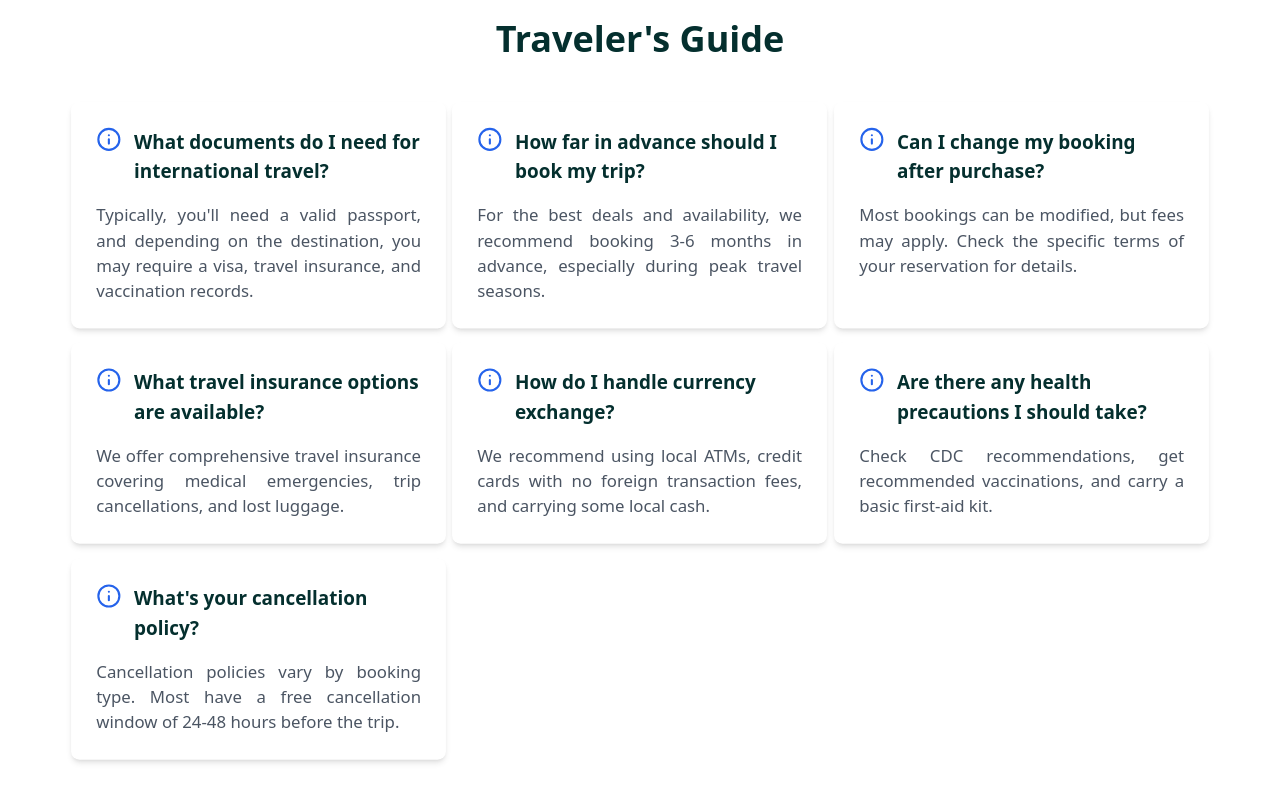
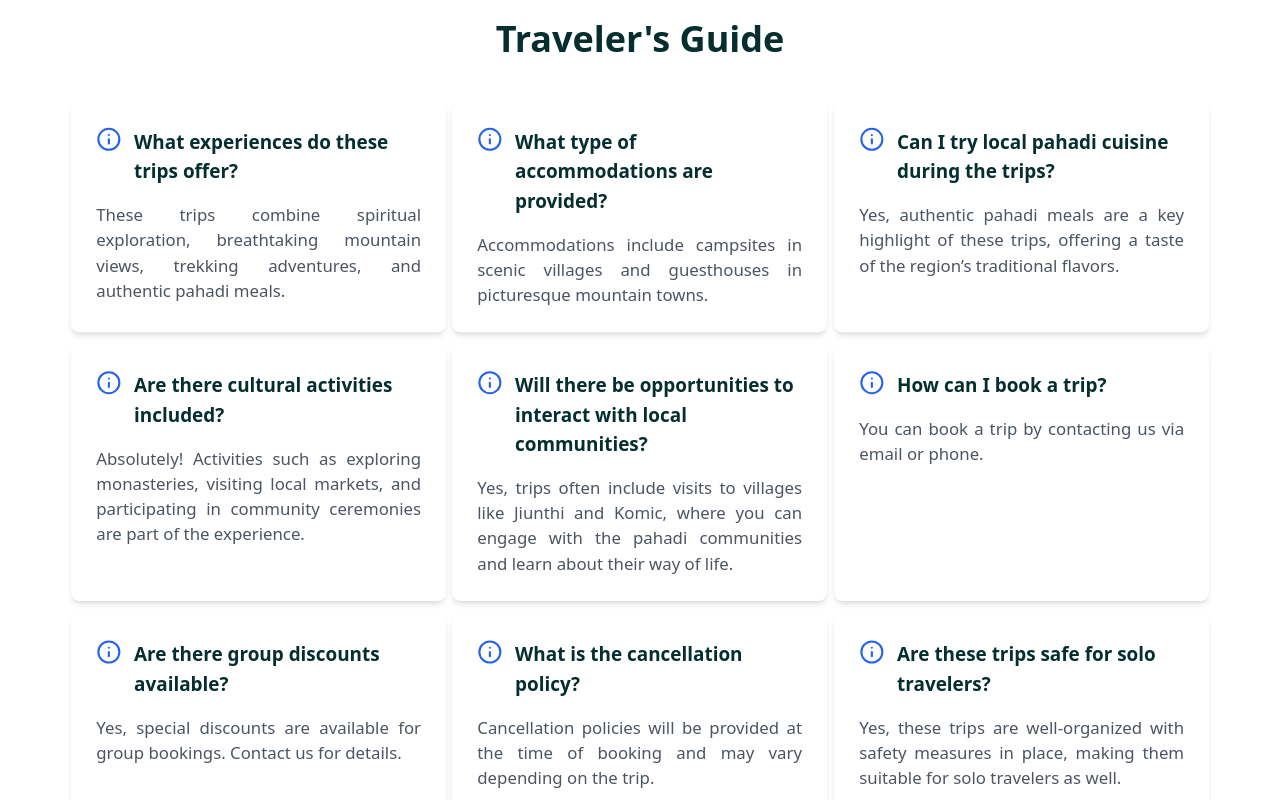
Before and after one commit to OmkarPorlikar/travel_website, a React (Create React App) app: page /itinerary/0 in a window 1280 px wide. Shown: the part 2840-3640 px from the top of the page. Built offline with nearby package versions, Linux system fonts and the light colour scheme; a web font is replaced by a local one.

Commit message:
Update Faq.jsx

```diff
--- a/src/components/FAQ/Faq.jsx
+++ b/src/components/FAQ/Faq.jsx
@@ -5,32 +5,40 @@ const FAQ = () => {
 
  const faqs = [
   {
-      question: "What documents do I need for international travel?",
-      answer: "Typically, you'll need a valid passport, and depending on the destination, you may require a visa, travel insurance, and vaccination records."
+    question: "What experiences do these trips offer?",
+    answer: "These trips combine spiritual exploration, breathtaking mountain views, trekking adventures, and authentic pahadi meals."
   },
   {
-      question: "How far in advance should I book my trip?",
-      answer: "For the best deals and availability, we recommend booking 3-6 months in advance, especially during peak travel seasons."
+    question: "What type of accommodations are provided?",
+    answer: "Accommodations include campsites in scenic villages and guesthouses in picturesque mountain towns."
   },
   {
-      question: "Can I change my booking after purchase?",
-      answer: "Most bookings can be modified, but fees may apply. Check the specific terms of your reservation for details."
+    question: "Can I try local pahadi cuisine during the trips?",
+    answer: "Yes, authentic pahadi meals are a key highlight of these trips, offering a taste of the region’s traditional flavors."
   },
   {
-      question: "What travel insurance options are available?",
-      answer: "We offer comprehensive travel insurance covering medical emergencies, trip cancellations, and lost luggage."
+    question: "Are there cultural activities included?",
+    answer: "Absolutely! Activities such as exploring monasteries, visiting local markets, and participating in community ceremonies are part of the experience."
   },
   {
-      question: "How do I handle currency exchange?",
-      answer: "We recommend using local ATMs, credit cards with no foreign transaction fees, and carrying some local cash."
+    question: "Will there be opportunities to interact with local communities?",
+    answer: "Yes, trips often include visits to villages like Jiunthi and Komic, where you can engage with the pahadi communities and learn about their way of life."
   },
   {
-      question: "Are there any health precautions I should take?",
-      answer: "Check CDC recommendations, get recommended vaccinations, and carry a basic first-aid kit."
+    question: "How can I book a trip?",
+    answer: "You can book a trip by contacting us via email or phone."
   },
   {
-      question: "What's your cancellation policy?",
-      answer: "Cancellation policies vary by booking type. Most have a free cancellation window of 24-48 hours before the trip."
+    question: "Are there group discounts available?",
+    answer: "Yes, special discounts are available for group bookings. Contact us for details."
+  },
+  {
+    question: "What is the cancellation policy?",
+    answer: "Cancellation policies will be provided at the time of booking and may vary depending on the trip."
+  },
+  {
+    question: "Are these trips safe for solo travelers?",
+    answer: "Yes, these trips are well-organized with safety measures in place, making them suitable for solo travelers as well."
   }
 ];
 
```
Lines whose indentation alone changed are shown as unchanged.
